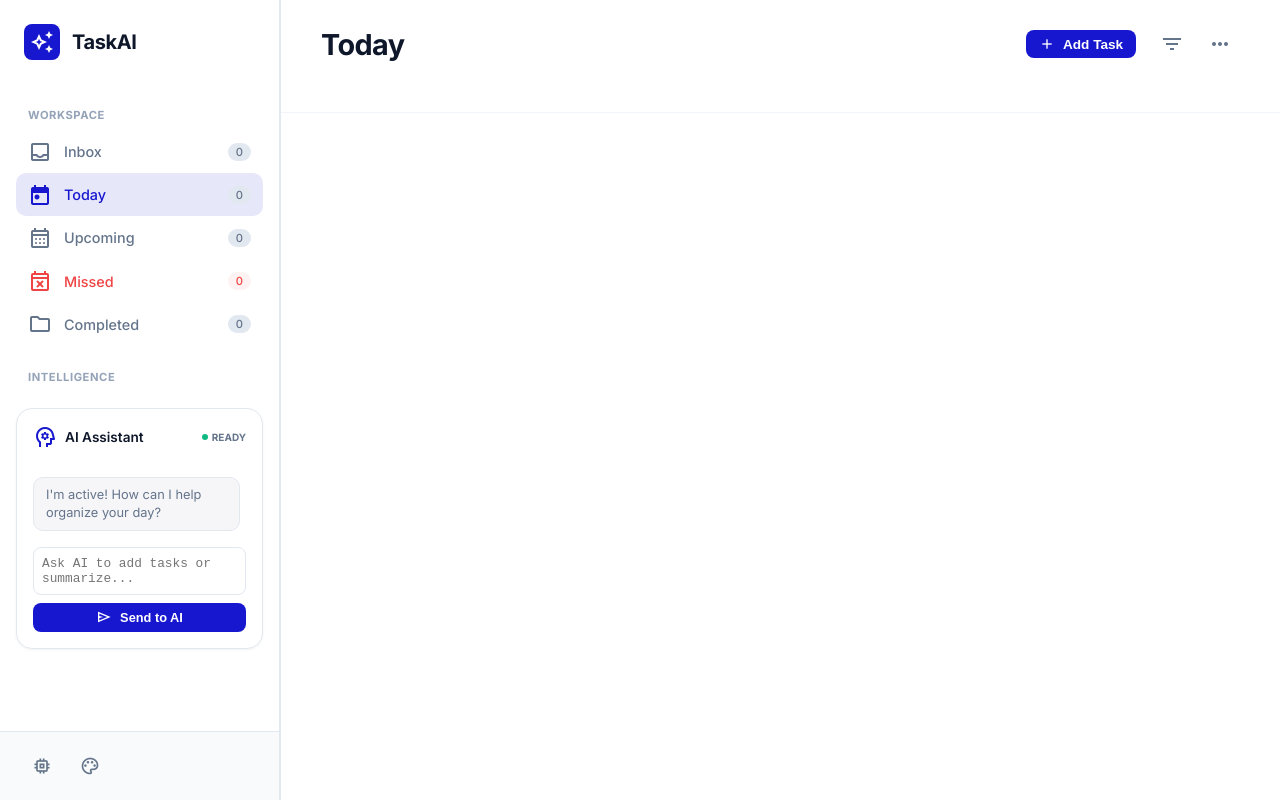
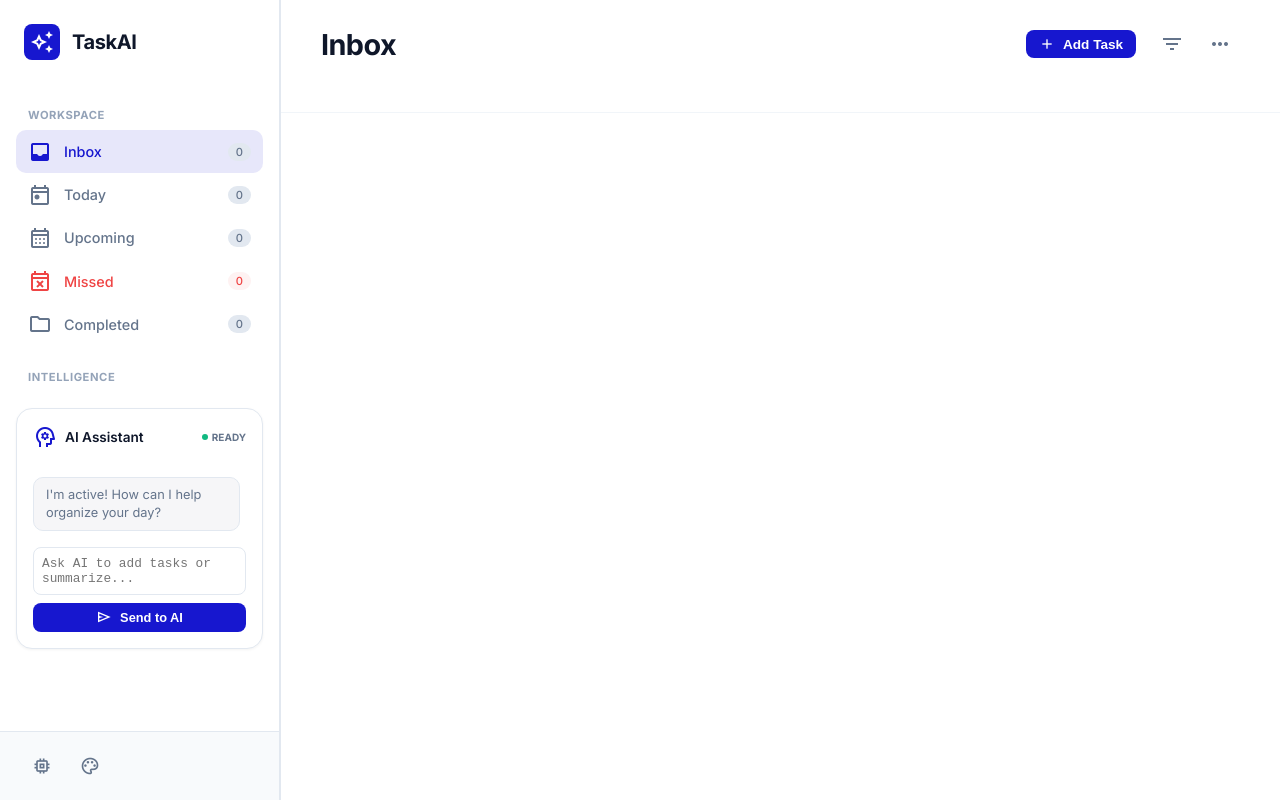
Before and after one commit to skdsam/ai-todo, a website: page src/index.html in a window 1280 px wide. Drawn offline with nearby package versions, Linux system fonts and the light colour scheme.

Commit message:
ui: set Inbox as the default launch workspace

```diff
--- a/src/index.html
+++ b/src/index.html
@@ -24,13 +24,13 @@
 
       <nav class="sidebar-nav">
         <div class="section-label">Workspace</div>
-        <div class="nav-item" id="nav-inbox">
-          <span class="material-symbols-outlined">inbox</span>
+        <div class="nav-item active" id="nav-inbox">
+          <span class="material-symbols-outlined" style="font-variation-settings: 'FILL' 1;">inbox</span>
           <span>Inbox</span>
           <span class="nav-badge" id="badge-inbox">0</span>
         </div>
-        <div class="nav-item active" id="nav-today">
-          <span class="material-symbols-outlined" style="font-variation-settings: 'FILL' 1;">today</span>
+        <div class="nav-item" id="nav-today">
+          <span class="material-symbols-outlined">today</span>
           <span>Today</span>
           <span class="nav-badge" id="badge-today">0</span>
         </div>
@@ -111,7 +111,7 @@
         <div style="width: 100%;">
           <div style="display: flex; justify-content: space-between; align-items: center; margin-bottom: 1.5rem;">
             <h2 id="main-header-title" style="font-size: 1.8rem; font-weight: 800; letter-spacing: -0.02em; margin: 0;">
-              Today</h2>
+              Inbox</h2>
             <div style="display: flex; gap: 0.5rem; align-items: center;">
               <button class="btn-primary" id="add-todo-btn"
                 style="padding: 0.4rem 0.8rem; font-size: 0.85rem; margin-right: 0.5rem;">
--- a/src/main.js
+++ b/src/main.js
@@ -6,7 +6,7 @@ let cachedModels = [];
 let downloadingModelId = null;
 let currentModelId = localStorage.getItem("ai_todo_model_id");
 let currentEditId = null;
-let currentFilter = "today";
+let currentFilter = "inbox";
 let sortByPriority = false;
 let sortByAlpha = false;
 
```
